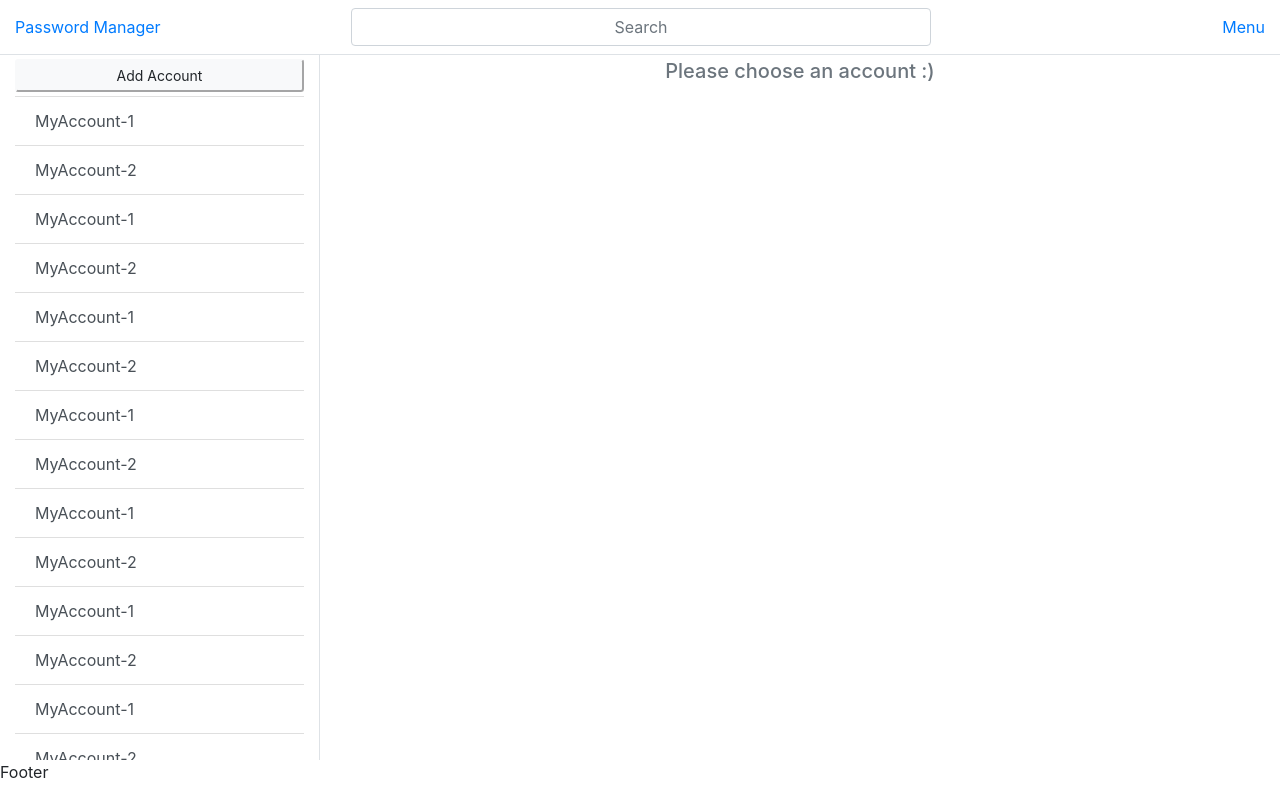
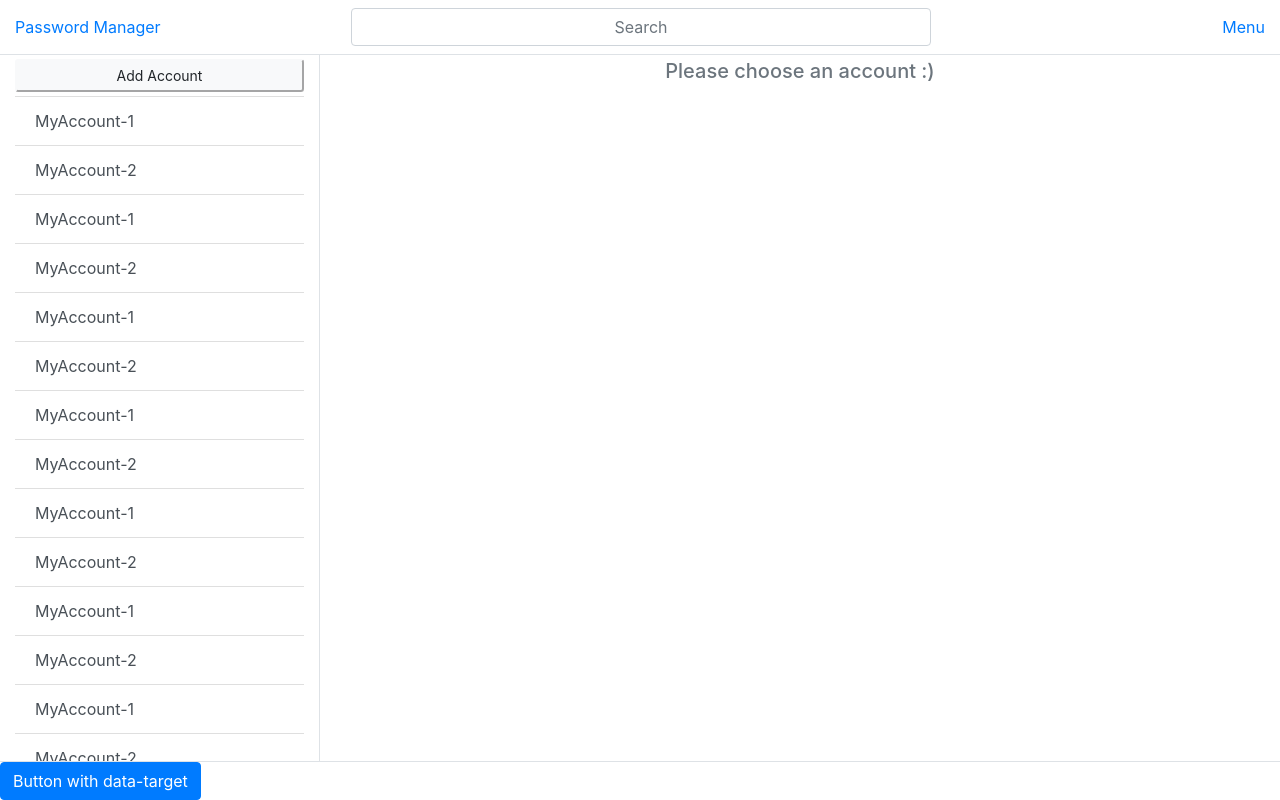
Before and after one commit to KuthorX/KeyBook, a React (Create React App) app: page / in a window 1280 px wide. Built offline with nearby package versions, Linux system fonts and the light colour scheme.

Commit message:
sketch footer

```diff
--- a/src/App.js
+++ b/src/App.js
@@ -1,6 +1,7 @@
 import React, { useState, useEffect } from 'react';
 import './App.css';
 import Header from './Header';
+import Footer from './Footer';
 import Aside from './Aside';
 import Detail from './Detail';
 import EditDetail from './EditDetail';
@@ -234,14 +235,6 @@ function Content(props) {
   )
 }
 
-function Footer() {
-  return (
-    <div>
-
-    </div>
-  )
-}
-
 function App() {
   const warningToastId = "warningToastId";
   const [warningToastMsg, setWarningToastMsg] = useState({ "msg": "" });
@@ -426,7 +419,7 @@ function App() {
         />
       </main>
       <footer>
-        <p>Footer</p>
+        <Footer />
       </footer>
       <DeleteModal
         modalId={deleteModalId}
--- /dev/null
+++ b/src/Footer.js
@@ -0,0 +1,19 @@
+import React, { useState, useEffect } from 'react';
+require('bootstrap');
+
+function Footer() {
+  return (
+    <div class="border-top d-flex">
+      <button class="btn btn-primary" type="button" data-toggle="collapse" data-target="#collapseExample" aria-expanded="false" aria-controls="collapseExample">
+        Button with data-target
+      </button>
+      <div class="collapse" id="collapseExample">
+        <div class="card card-body">
+          Just test
+        </div>
+      </div>
+    </div>
+  )
+}
+
+export default Footer;
```
Also changed, not shown: 1 other file (tests, documents, lock files or other folders).
